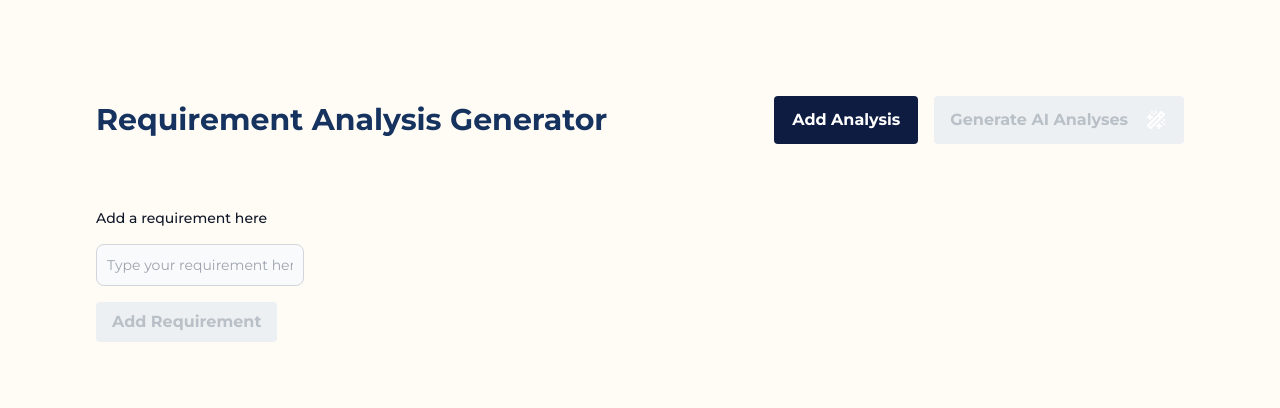
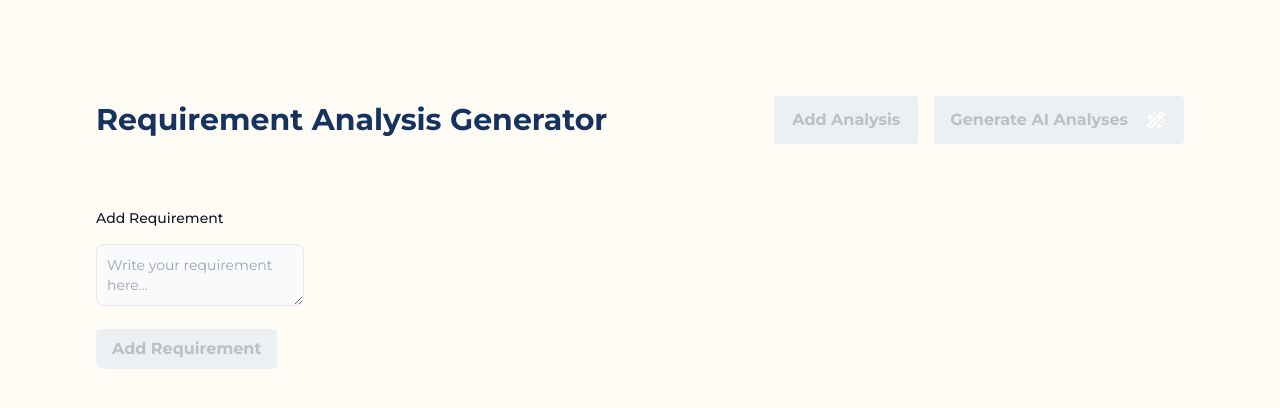
Before and after one commit to jason-maier/Vultron-Project-2, a Next.js app: page / in a window 1280 px wide. Shown: the top 408 px of the page. Built offline with nearby package versions, Linux system fonts and the light colour scheme.

Commit message:
Table Styling

```diff
--- a/app/globals.css
+++ b/app/globals.css
@@ -17,6 +17,8 @@ body {
   background: var(--background-color);
 }
 
+/* Button Styles */
+
 button {
   background-color: var(--dark-blue);
   color: white;
@@ -27,6 +29,8 @@ button:disabled {
   color: var(--disabled-button-color-blue);
 }
 
+/* Table Styles */
+
 td {
   cursor: pointer;
 }
@@ -34,6 +38,16 @@ td {
 tr,
 td {
   height: 68px;
+}
+
+thead {
+  background-color: var(--dark-blue);
+  color: white;
+}
+
+.prompt-section {
+  background-color: var(--background-color);
+  border: none;
 }
 
 @layer utilities {
--- a/app/page.tsx
+++ b/app/page.tsx
@@ -113,6 +113,7 @@ export default function Home() {
         <div className="flex flex-row">
           <button
             className="font-bold py-2 px-4 rounded ml-4 h-12 min-w-36"
+            disabled={requirements.length === 0}
             onClick={handleAddAnalysis}
           >
             Add Analysis
@@ -147,6 +148,7 @@ export default function Home() {
       </div>
       <div className="flex flex-row overflow-x-auto">
         <RequirementsTable
+          handleAddAnalysis={handleAddAnalysis}
           heights={heights}
           requirements={requirements}
           setRequirements={setRequirements}
--- a/components/AnalysisTable.tsx
+++ b/components/AnalysisTable.tsx
@@ -79,12 +79,12 @@ const AnalysisTable = ({
     );
   };
   return (
-    <div className="w-4/5 overflow-scroll mt-12">
+    <div className="w-4/5 relative overflow-x-scroll mt-12">
       <table className="text-sm text-left rtl:text-right text-gray-500 dark:text-gray-400 min-w-48 table-fixed">
-        <thead className="text-xs text-gray-700 uppercase bg-gray-50 dark:bg-gray-700 dark:text-gray-400">
+        <thead className="uppercase">
           <tr>
             {analyses.map((analysis, index) => (
-              <th key={index} scope="col" className="px-6 py-3">
+              <th key={index} scope="col" className="min-w-48 px-6 py-3">
                 <input
                   className="border-gray-900 border rounded-lg p-2.5 w-full text-sm text-gray-900 bg-gray-50 focus:ring-blue-500 focus:border-blue-500 dark:bg-gray-700 dark:border-gray-600 dark:placeholder-gray-400 dark:text-white dark:focus:ring-blue-500 dark:focus:border-blue-500"
                   value={analysis.title}
@@ -122,16 +122,23 @@ const AnalysisTable = ({
               ))}
             </tr>
           ))}
-          <tr className="bg-white border-b dark:bg-gray-800 dark:border-gray-700">
+          <tr>
             {analyses.map((analysis, index) => (
-              <td key={index} className="px-6 py-4">
+              <td key={index} className="prompt-section px-6">
+                <label
+                  htmlFor="prompt_input"
+                  className="block mt-4 text-sm font-medium text-gray-900 dark:text-white"
+                >
+                  Add Prompt
+                </label>
                 <textarea
-                  className="border-gray-900 border rounded-lg p-2.5 w-full text-sm text-gray-900 bg-gray-50 focus:ring-blue-500 focus:border-blue-500 dark:bg-gray-700 dark:border-gray-600 dark:placeholder-gray-400 dark:text-white dark:focus:ring-blue-500 dark:focus:border-blue-500"
+                  id="prompt_input"
+                  className="border rounded-lg mt-4 p-2.5 w-full text-sm text-gray-900 bg-gray-50 focus:ring-blue-500 focus:border-blue-500"
                   value={analysis.prompt}
                   onChange={(e) => {
                     handleUpdatePrompt(index, e.target.value);
                   }}
-                  placeholder="Write your prompt here..."
+                  placeholder={`Write your prompt for ${analysis.title} here...`}
                 />
               </td>
             ))}
--- a/components/RequirementsTable.tsx
+++ b/components/RequirementsTable.tsx
@@ -1,12 +1,14 @@
 import { useState } from "react";
 
 interface RequirementsTableProps {
+  handleAddAnalysis: () => void;
   heights: number[];
   requirements: string[];
   setRequirements: React.Dispatch<React.SetStateAction<string[]>>;
 }
 
 const RequirementsTable = ({
+  handleAddAnalysis,
   heights,
   requirements,
   setRequirements,
@@ -21,13 +23,17 @@ const RequirementsTable = ({
       ]);
       setCurrentRequirement("");
     }
+
+    if (requirements.length === 0) {
+      handleAddAnalysis();
+    }
   };
 
   return (
-    <div className="w-1/5 relative overflow-x-scroll mr-12 mt-12">
+    <div className="w-1/5 relative overflow-x-scroll mr-12 mt-12 rounded-lg">
       {requirements.length != 0 && (
-        <table className="min-w-full text-sm text-left rtl:text-right text-gray-500 dark:text-gray-400">
-          <thead className="text-xs text-gray-700 uppercase bg-gray-50 dark:bg-gray-700 dark:text-gray-400">
+        <table className="min-w-full text-sm text-left rtl:text-right">
+          <thead className="uppercase">
             <tr>
               <th scope="col" className="px-6 py-3">
                 Requirements
@@ -50,16 +56,15 @@ const RequirementsTable = ({
 
       <div className="mt-4">
         <label
-          htmlFor="prompt_input"
-          className="block mb-2 mt-4 text-sm font-medium text-gray-900 dark:text-white"
+          htmlFor="requirement_input"
+          className="block mt-4 text-sm font-medium text-gray-900 dark:text-white"
         >
-          Add a requirement here
+          Add Requirement
         </label>
-        <input
-          type="text"
+        <textarea
           id="requirement_input"
-          className="bg-gray-50 border border-gray-300 text-gray-900 text-sm rounded-lg focus:ring-blue-500 focus:border-blue-500 block w-full p-2.5 dark:bg-gray-700 dark:border-gray-600 dark:placeholder-gray-400 dark:text-white dark:focus:ring-blue-500 dark:focus:border-blue-500 mt-4"
-          placeholder="Type your requirement here..."
+          className="border rounded-lg mt-4 p-2.5 w-full text-sm text-gray-900 bg-gray-50 focus:ring-blue-500 focus:border-blue-500"
+          placeholder="Write your requirement here..."
           onChange={(e) => setCurrentRequirement(e.target.value)}
           value={currentRequirement}
         />
```
